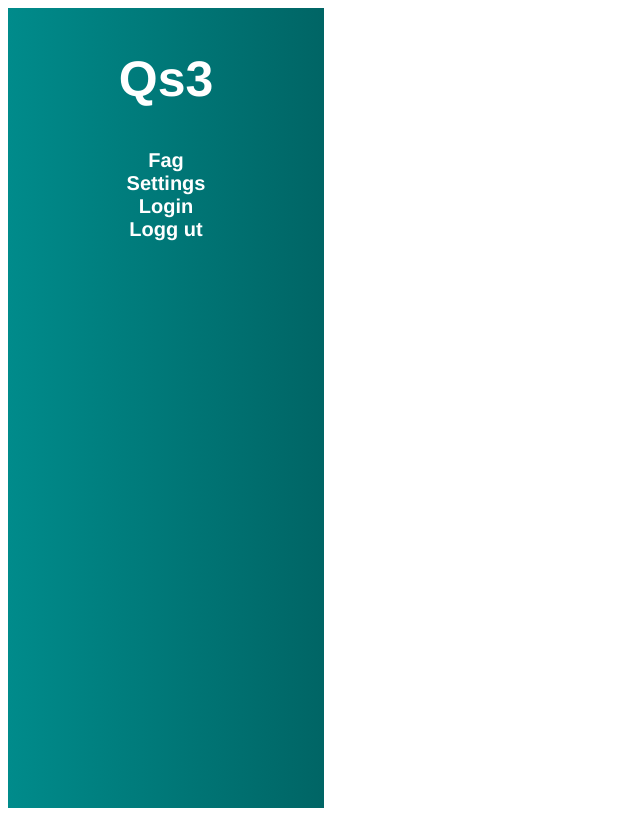
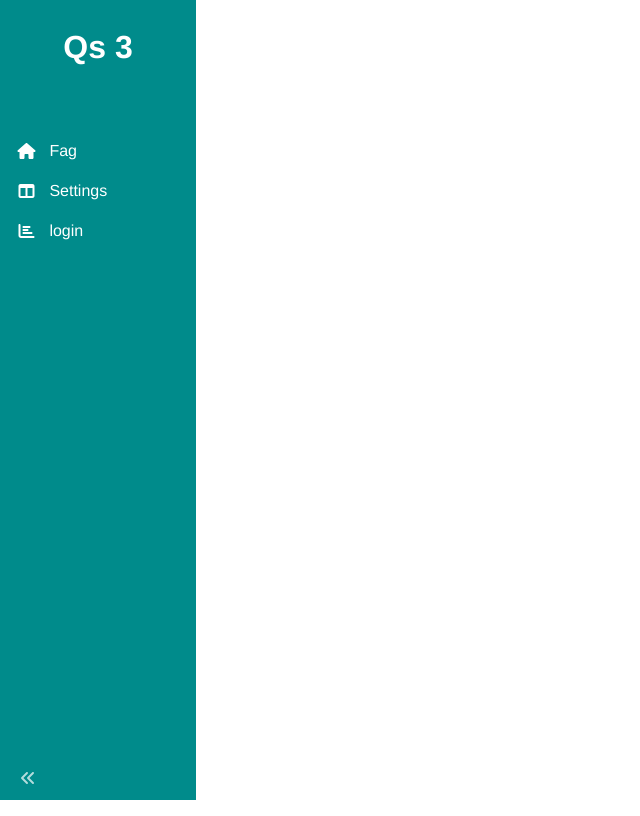
Before and after one commit to Sindreglo/Full-stack-prosjekt, a Vue app in the folder frontend/: page / in a window 1280 px wide. Shown: the whole page, without its empty margins (0-640 px from the left). Built offline with nearby package versions, Linux system fonts and the light colour scheme.

Commit message:
Navigation overhaul.

```diff
--- a/frontend/package.json
+++ b/frontend/package.json
@@ -9,6 +9,7 @@
     "lint": "vue-cli-service lint"
   },
   "dependencies": {
+    "@fortawesome/fontawesome-free": "^6.1.1",
     "axios": "^0.26.1",
     "core-js": "^3.8.3",
     "json-server": "^0.17.0",
--- a/frontend/src/App.vue
+++ b/frontend/src/App.vue
@@ -1,28 +1,23 @@
 <template>
-  <nav>
-    <h1>Qs3</h1>
-    <router-link to="/subjects_page">Fag</router-link>
-    <br />
-    <router-link to="/user_Setting">Settings</router-link>
-    <br />
-    <router-link to="/login">Login</router-link>
-    <br />
-    <a>Logg ut</a>
-  </nav>
-  <div id="view">
+  <Sidebar />
+  <div :style="{ 'margin-left': sidebarWidth }">
     <router-view />
   </div>
 </template>
 
+<script>
+import Sidebar from "@/components/sidebar/Navigation_view";
+import { sidebarWidth } from "@/components/sidebar/state";
+export default {
+  components: { Sidebar },
+  setup() {
+    return { sidebarWidth };
+  },
+};
+</script>
+
 <style>
 #app {
-  display: grid;
-  width: 100%;
-  min-height: 100vh;
-  max-height: 100%;
-  grid-template-areas: "nav view";
-  grid-template-rows: 100%;
-  grid-template-columns: 25% 75%;
   font-family: Avenir, Helvetica, Arial, sans-serif;
   -webkit-font-smoothing: antialiased;
   -moz-osx-font-smoothing: grayscale;
@@ -30,27 +25,16 @@
   color: #2c3e50;
 }
 
-a:link {
-  text-decoration: none;
+#nav {
+  padding: 30px;
 }
 
-h1 {
-  font-size: 50px;
+#nav a {
+  font-weight: bold;
+  color: #2c3e50;
 }
 
-nav {
-  grid-area: nav;
-  color: white;
-  font-size: 20px;
-  background-image: linear-gradient(to right, #008b8b, #006565);
-}
-
-nav a {
-  font-weight: bold;
-  color: white;
-}
-
-#view {
-  grid-area: view;
+#nav a.router-link-exact-active {
+  color: #42b983;
 }
 </style>
--- /dev/null
+++ b/frontend/src/components/sidebar/Navigation_view.vue
@@ -0,0 +1,82 @@
+<template>
+  <div class="sidebar" :style="{ width: sidebarWidth }">
+    <h1>
+      <span v-if="collapsed">
+        <div>Qs</div>
+        <div>3</div>
+      </span>
+      <span v-else>Qs 3</span>
+    </h1>
+    <SidebarLink to="/subjects_page" icon="fas fa-home">Fag</SidebarLink>
+    <SidebarLink to="/user_Setting" icon="fas fa-columns">Settings</SidebarLink>
+    <SidebarLink to="/login" icon="fas fa-chart-bar">login</SidebarLink>
+
+    <span
+      class="collapse-icon"
+      :class="{ 'rotate-180': collapsed }"
+      @click="toggleSidebar"
+    >
+      <i class="fas fa-angle-double-left" />
+    </span>
+  </div>
+</template>
+
+<script>
+import SidebarLink from "./SidebarLink";
+import { collapsed, toggleSidebar, sidebarWidth } from "./state";
+
+export default {
+  props: {},
+  components: { SidebarLink },
+  setup() {
+    return { collapsed, toggleSidebar, sidebarWidth };
+  },
+};
+</script>
+
+<style>
+:root {
+  --sidebar-bg-color: #008b8b;
+  --sidebar-item-hover: #006c6c;
+  --sidebar-item-active: #00a5a5;
+}
+</style>
+
+<style scoped>
+.sidebar {
+  color: white;
+  background-color: var(--sidebar-bg-color);
+
+  float: left;
+  position: fixed;
+  z-index: 1;
+  top: 0;
+  left: 0;
+  bottom: 0;
+  padding: 0.5em;
+
+  transition: 0.3s ease;
+
+  display: flex;
+  flex-direction: column;
+}
+
+.sidebar h1 {
+  height: 2.5em;
+}
+
+.collapse-icon {
+  position: absolute;
+  bottom: 0;
+  padding: 0.75em;
+
+  color: rgba(255, 255, 255, 0.7);
+
+  transition: 0.2s linear;
+}
+
+.rotate-180 {
+  transform: rotate(180deg);
+  transition: 0.2s linear;
+}
+</style>
--- /dev/null
+++ b/frontend/src/components/sidebar/SidebarLink.vue
@@ -0,0 +1,72 @@
+<script>
+import { computed } from "vue";
+import { useRoute } from "vue-router";
+import { collapsed } from "./state";
+
+export default {
+  props: {
+    to: { type: String, required: true },
+    icon: { type: String, required: true },
+  },
+  setup(props) {
+    const route = useRoute();
+    const isActive = computed(() => route.path === props.to);
+    return { isActive, collapsed };
+  },
+};
+</script>
+
+<template>
+  <router-link :to="to" class="link" :class="{ active: isActive }">
+    <i class="icon" :class="icon" />
+    <transition name="fade">
+      <span v-if="!collapsed">
+        <slot />
+      </span>
+    </transition>
+  </router-link>
+</template>
+
+<style scoped>
+.fade-enter-active,
+.fade-leave-active {
+  transition: opacity 0.1s;
+}
+
+.fade-enter,
+.fade-leave-to {
+  opacity: 0;
+}
+
+.link {
+  display: flex;
+  align-items: center;
+
+  cursor: pointer;
+  position: relative;
+  font-weight: 400;
+  user-select: none;
+
+  margin: 0.1em 0;
+  padding: 0.4em;
+  border-radius: 0.25em;
+  height: 1.5em;
+
+  color: white;
+  text-decoration: none;
+}
+
+.link:hover {
+  background-color: var(--sidebar-item-hover);
+}
+
+.link.active {
+  background-color: var(--sidebar-item-active);
+}
+
+.link .icon {
+  flex-shrink: 0;
+  width: 25px;
+  margin-right: 10px;
+}
+</style>
--- /dev/null
+++ b/frontend/src/components/sidebar/state.js
@@ -0,0 +1,10 @@
+import { ref, computed } from "vue";
+
+export const collapsed = ref(false);
+export const toggleSidebar = () => (collapsed.value = !collapsed.value);
+
+export const SIDEBAR_WIDTH = 180;
+export const SIDEBAR_WIDTH_COLLAPSED = 38;
+export const sidebarWidth = computed(
+  () => `${collapsed.value ? SIDEBAR_WIDTH_COLLAPSED : SIDEBAR_WIDTH}px`
+);
--- a/frontend/src/main.js
+++ b/frontend/src/main.js
@@ -3,4 +3,6 @@
 import router from "./router";
 import store from "./store";
 
+import "@fortawesome/fontawesome-free/js/all";
+
 createApp(App).use(store).use(router).mount("#app");
```
Also changed, not shown: 1 other file (tests, documents, lock files or other folders).
